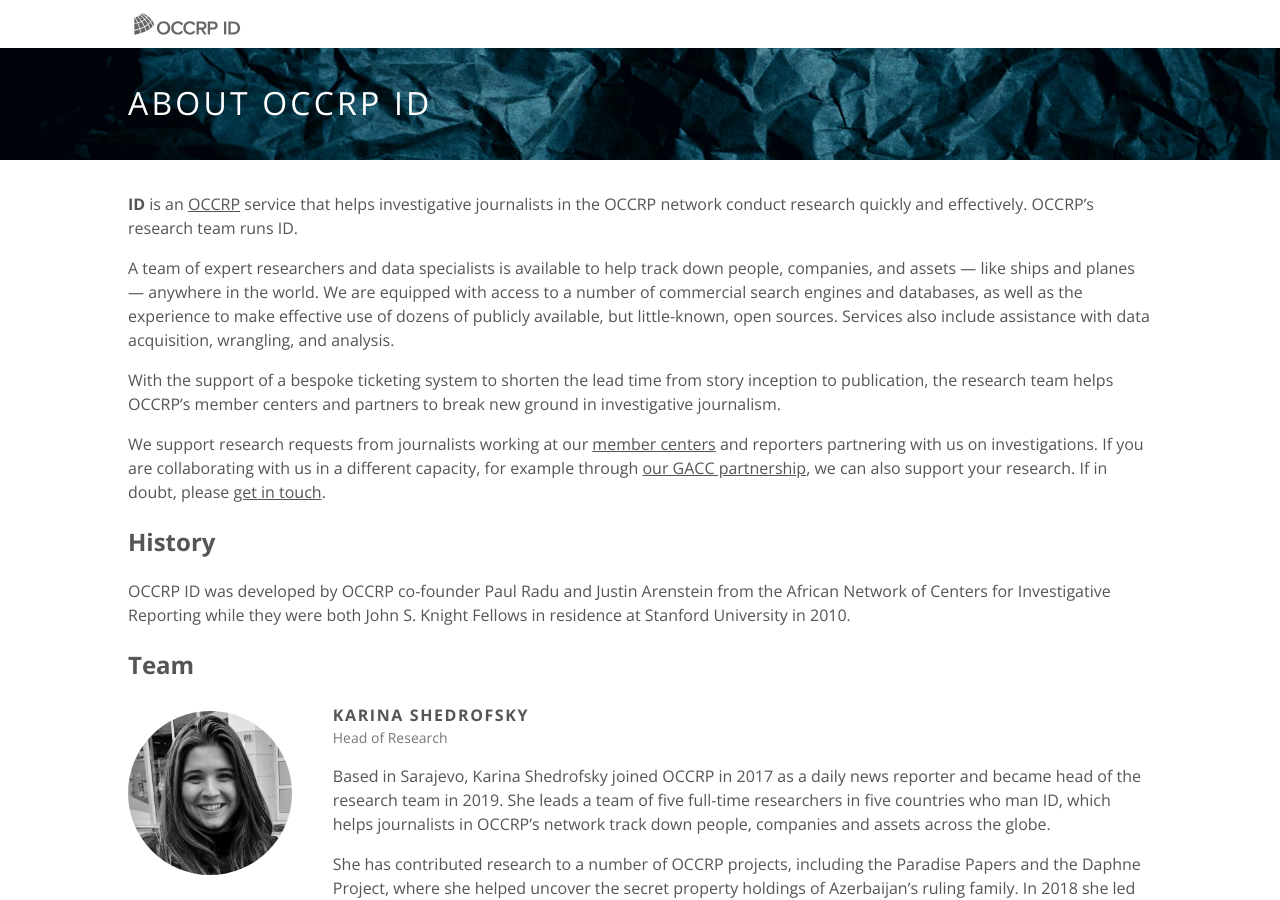
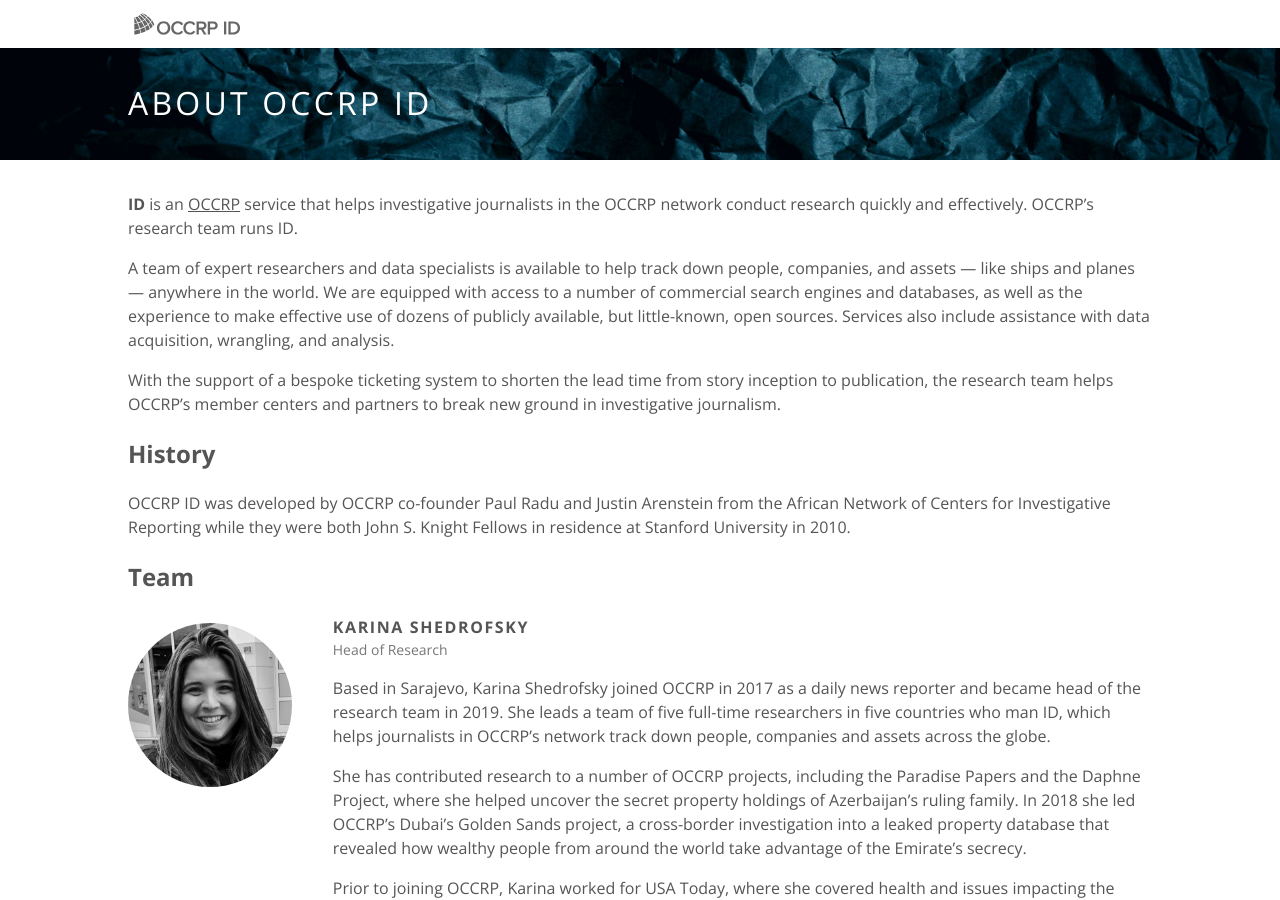
Before and after one commit to occrp/investigativedashboard.org, a Jekyll site: the page built from about.md, in a window 1280 px wide and 900 px high. Built offline with Jekyll 4.4.1, drawn with Linux system fonts in a browser that asks for light colours; nearby versions of some CDN libraries.

Commit message:
Updated who is this for copy.

```diff
--- a/about.md
+++ b/about.md
@@ -21,14 +21,6 @@ assistance with data acquisition, wrangling, and analysis.
 With the support of a bespoke ticketing system to shorten the lead time from
 story inception to publication, the research team helps OCCRP’s member centers
 and partners to break new ground in investigative journalism.
-
-We support research requests from journalists working at our
-<a class="mid-gray dim" href="https://www.occrp.org/en/members">member centers</a>
-and reporters partnering with us on investigations. If you are collaborating
-with us in a different capacity, for example through
-<a class="mid-gray dim" href="https://www.occrp.org/en/gacc/">our GACC partnership</a>,
-we can also support your research. If in doubt, please
-<a class="mid-gray dim" href="mailto:research@occrp.org">get in touch</a>.
 
 ## History
 
```
Also changed, not shown: index.md (+15 -2 lines).
